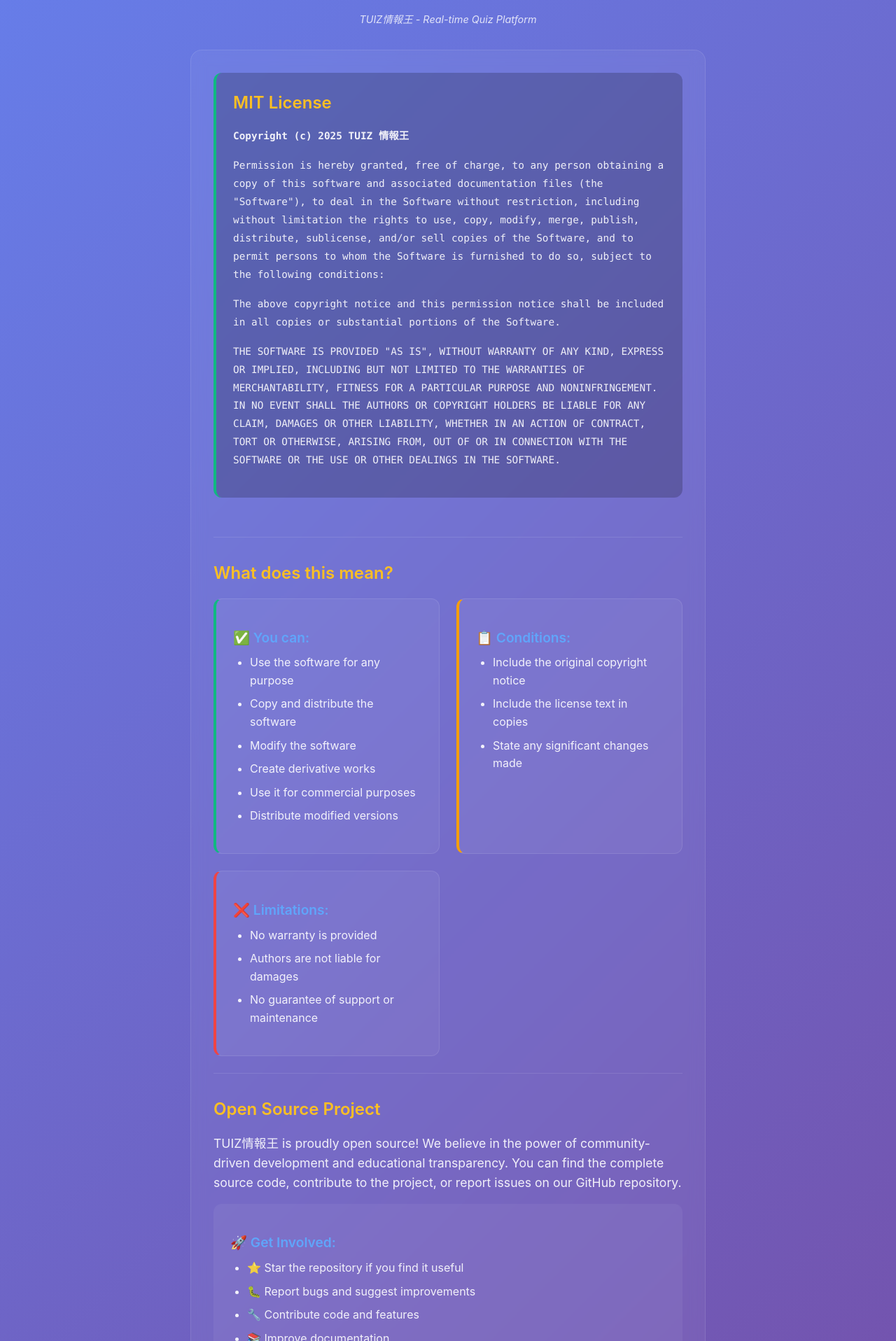
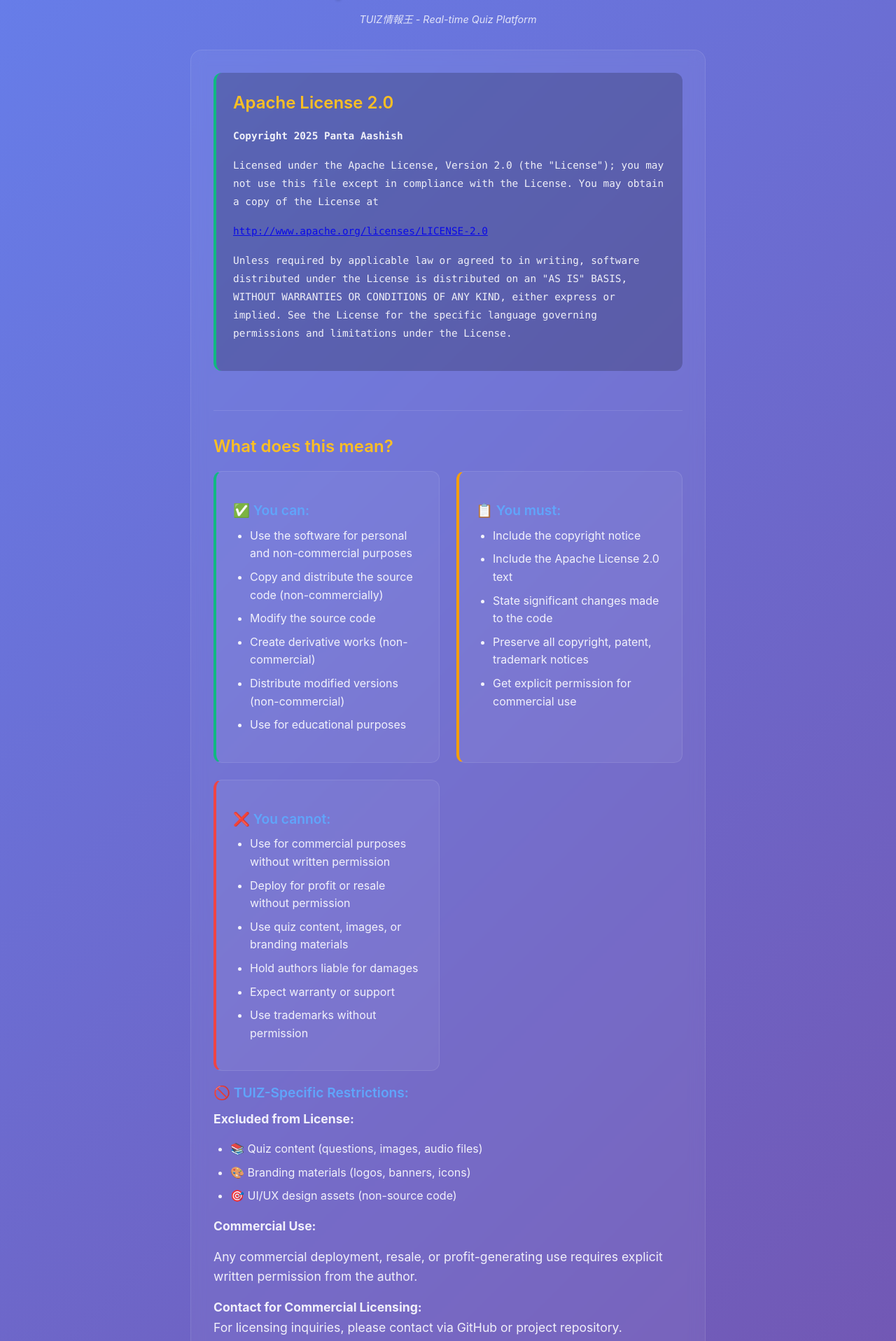
Before and after one commit to PandaDev0069/TUIZ, a React (Vite) app in the folder frontend/: page /license in a window 1280 px wide. Shown: the part 104-2020 px from the top of the page at 70% size. Built offline with nearby package versions, Linux system fonts and the light colour scheme; no server answers; the HTML template or start-up script is replaced by a standard one.

Commit message:
feat: update license from MIT to Apache License 2.0 in Home and License components

```diff
--- a/frontend/src/pages/Home.jsx
+++ b/frontend/src/pages/Home.jsx
@@ -80,7 +80,7 @@
               <span>Real-time Quiz Platform</span>
             </div>
             <div className="footer-license">
-              <span>📄 MIT License</span> •
+              <span>📄 Apache License 2.0</span> •
               <span>🚀 Open Source</span> •
               <span>🌟 Built by PandaDev0069</span>
             </div>
--- a/frontend/src/pages/License.jsx
+++ b/frontend/src/pages/License.jsx
@@ -15,38 +15,34 @@
           <div className="back-button" onClick={handleBackHome}>
             ← Back to Home
           </div>
-          <h1>MIT License</h1>
+          <h1>Apache License 2.0</h1>
           <p className="last-updated">TUIZ情報王 - Real-time Quiz Platform</p>
         </header>
 
         <main className="static-page-main">
           <section className="license-section">
             <div className="license-text">
-              <h2>MIT License</h2>
-              <p><strong>Copyright (c) 2025 TUIZ 情報王</strong></p>
+              <h2>Apache License 2.0</h2>
+              <p><strong>Copyright 2025 Panta Aashish</strong></p>
 
               <p>
-                Permission is hereby granted, free of charge, to any person obtaining a copy
-                of this software and associated documentation files (the "Software"), to deal
-                in the Software without restriction, including without limitation the rights
-                to use, copy, modify, merge, publish, distribute, sublicense, and/or sell
-                copies of the Software, and to permit persons to whom the Software is
-                furnished to do so, subject to the following conditions:
+                Licensed under the Apache License, Version 2.0 (the "License");
+                you may not use this file except in compliance with the License.
+                You may obtain a copy of the License at
+              </p>
+
+              <p className="license-url">
+                <a href="http://www.apache.org/licenses/LICENSE-2.0" target="_blank" rel="noopener noreferrer">
+                  http://www.apache.org/licenses/LICENSE-2.0
+                </a>
               </p>
 
               <p>
-                The above copyright notice and this permission notice shall be included in all
-                copies or substantial portions of the Software.
-              </p>
-
-              <p>
-                THE SOFTWARE IS PROVIDED "AS IS", WITHOUT WARRANTY OF ANY KIND, EXPRESS OR
-                IMPLIED, INCLUDING BUT NOT LIMITED TO THE WARRANTIES OF MERCHANTABILITY,
-                FITNESS FOR A PARTICULAR PURPOSE AND NONINFRINGEMENT. IN NO EVENT SHALL THE
-                AUTHORS OR COPYRIGHT HOLDERS BE LIABLE FOR ANY CLAIM, DAMAGES OR OTHER
-                LIABILITY, WHETHER IN AN ACTION OF CONTRACT, TORT OR OTHERWISE, ARISING FROM,
-                OUT OF OR IN CONNECTION WITH THE SOFTWARE OR THE USE OR OTHER DEALINGS IN THE
-                SOFTWARE.
+                Unless required by applicable law or agreed to in writing, software
+                distributed under the License is distributed on an "AS IS" BASIS,
+                WITHOUT WARRANTIES OR CONDITIONS OF ANY KIND, either express or implied.
+                See the License for the specific language governing permissions and
+                limitations under the License.
               </p>
             </div>
           </section>
@@ -57,31 +53,54 @@
               <div className="permission-item">
                 <h3>✅ You can:</h3>
                 <ul>
-                  <li>Use the software for any purpose</li>
-                  <li>Copy and distribute the software</li>
-                  <li>Modify the software</li>
-                  <li>Create derivative works</li>
-                  <li>Use it for commercial purposes</li>
-                  <li>Distribute modified versions</li>
+                  <li>Use the software for personal and non-commercial purposes</li>
+                  <li>Copy and distribute the source code (non-commercially)</li>
+                  <li>Modify the source code</li>
+                  <li>Create derivative works (non-commercial)</li>
+                  <li>Distribute modified versions (non-commercial)</li>
+                  <li>Use for educational purposes</li>
                 </ul>
               </div>
 
               <div className="condition-item">
-                <h3>📋 Conditions:</h3>
+                <h3>📋 You must:</h3>
                 <ul>
-                  <li>Include the original copyright notice</li>
-                  <li>Include the license text in copies</li>
-                  <li>State any significant changes made</li>
+                  <li>Include the copyright notice</li>
+                  <li>Include the Apache License 2.0 text</li>
+                  <li>State significant changes made to the code</li>
+                  <li>Preserve all copyright, patent, trademark notices</li>
+                  <li>Get explicit permission for commercial use</li>
                 </ul>
               </div>
 
               <div className="limitation-item">
-                <h3>❌ Limitations:</h3>
+                <h3>❌ You cannot:</h3>
                 <ul>
-                  <li>No warranty is provided</li>
-                  <li>Authors are not liable for damages</li>
-                  <li>No guarantee of support or maintenance</li>
+                  <li>Use for commercial purposes without written permission</li>
+                  <li>Deploy for profit or resale without permission</li>
+                  <li>Use quiz content, images, or branding materials</li>
+                  <li>Hold authors liable for damages</li>
+                  <li>Expect warranty or support</li>
+                  <li>Use trademarks without permission</li>
                 </ul>
+              </div>
+            </div>
+
+            <div className="custom-restrictions">
+              <h3>🚫 TUIZ-Specific Restrictions:</h3>
+              <div className="restriction-details">
+                <p><strong>Excluded from License:</strong></p>
+                <ul>
+                  <li>📚 Quiz content (questions, images, audio files)</li>
+                  <li>🎨 Branding materials (logos, banners, icons)</li>
+                  <li>🎯 UI/UX design assets (non-source code)</li>
+                </ul>
+
+                <p><strong>Commercial Use:</strong></p>
+                <p>Any commercial deployment, resale, or profit-generating use requires explicit written permission from the author.</p>
+
+                <p><strong>Contact for Commercial Licensing:</strong><br />
+                For licensing inquiries, please contact via GitHub or project repository.</p>
               </div>
             </div>
           </section>
@@ -147,7 +166,7 @@
         </main>
 
         <footer className="static-page-footer">
-          <p>&copy; 2025 TUIZ情報王. All rights reserved. Licensed under MIT License.</p>
+          <p>&copy; 2025 TUIZ情報王. All rights reserved. Licensed under Apache License 2.0.</p>
         </footer>
       </div>
     </div>
```
